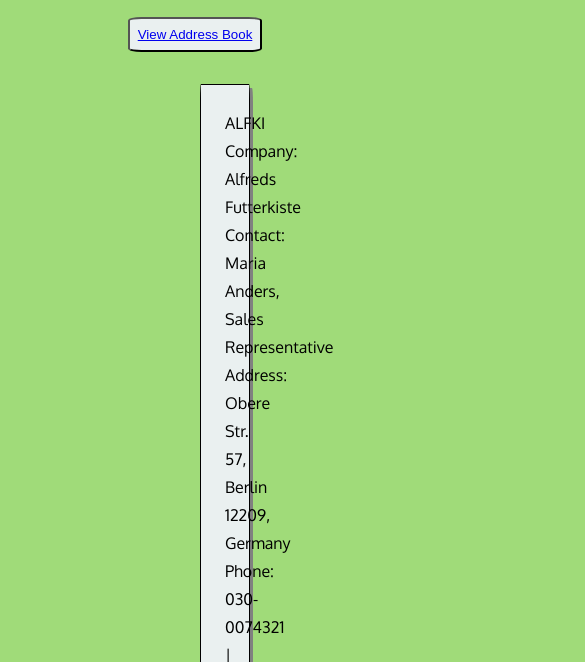
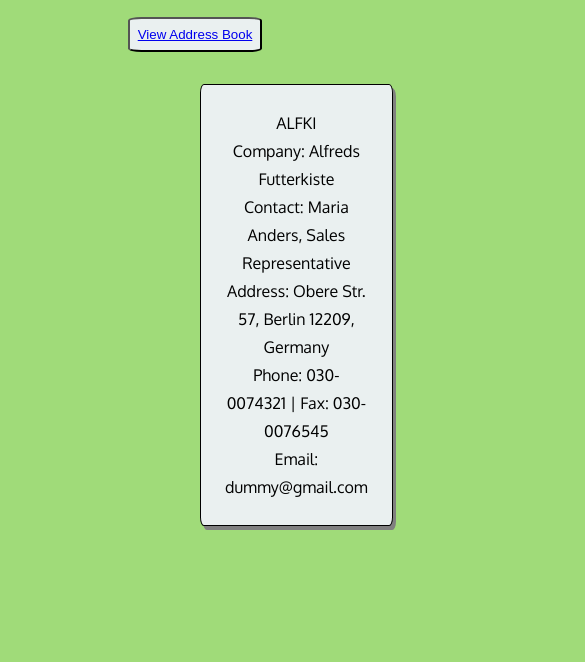
Before and after one commit to jmembreno1029/ab-angularjs, a plain HTML site: page bcards.html in a window 390 px wide. Shown: the part 182-844 px from the top of the page, 585 px wide, since content can reach past the window. Drawn offline with nearby package versions, Linux system fonts and the light colour scheme; some packages are replaced by stand-ins of ours.

Commit message:
made bcard viiew responsive for mobile

```diff
--- a/bcards.html
+++ b/bcards.html
@@ -20,7 +20,7 @@
         </div>
 
 
-        <div ng-controller="BcardsController">
+        <div class="container" ng-controller="BcardsController">
                 <div ng-repeat="bcard in bcards">
                         <div class="bCards">
                         <span>{{bcard.CustomerID}}</span><br>
--- a/style.css
+++ b/style.css
@@ -1,4 +1,10 @@
 /* table styles */
+.container {
+    display: grid;
+    grid-template-columns: 1fr;
+    grid-template-rows: 100%;
+}
+
 th, td {
     border: solid black 1px;
     text-align: justify;
```
Also changed, not shown: index.html (+1 -1 lines).
